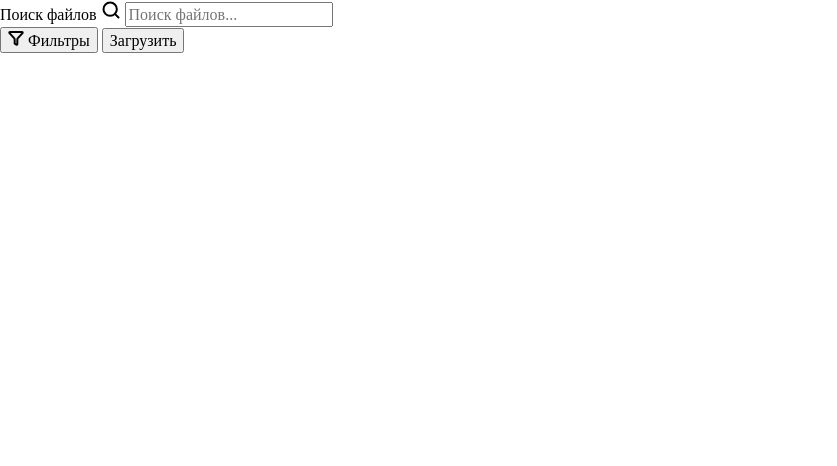
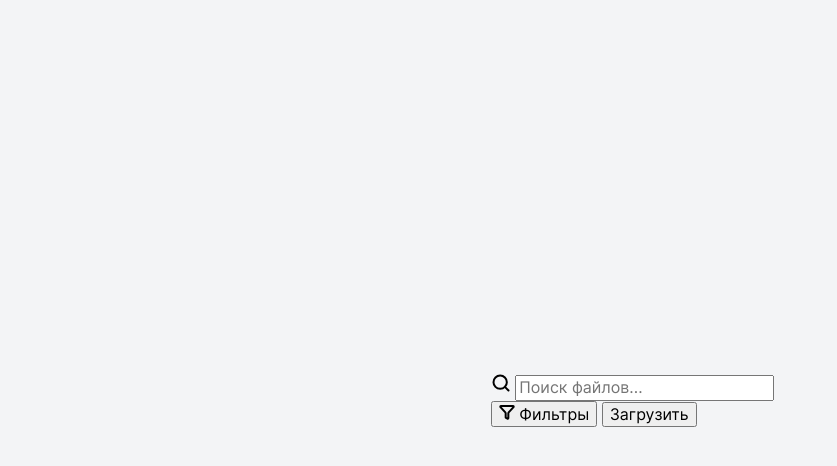
Before and after one commit to notsabyrka/panel-poiska-fajlov, a plain HTML site: page index.html in a window 1280 px wide. Shown: the whole page, without its empty margins (0-837 px from the left). Drawn offline with Linux system fonts and the light colour scheme.

Commit message:
style: add global styles

```diff
--- a/css/style.css
+++ b/css/style.css
@@ -206,3 +206,23 @@ svg * {
   font-style: normal;
   font-display: swap;
 }
+
+.visually-hidden {
+  position: absolute !important;
+  width: 1px !important;
+  height: 1px !important;
+  padding: 0 !important;
+  margin: -1px !important;
+  overflow: hidden !important;
+  clip-path: inset(50%) !important;
+  white-space: nowrap !important;
+  border: 0 !important;
+}
+
+body {
+  display: flex;
+  justify-content: center;
+  align-items: center;
+  font-family: 'Inter', sans-serif;
+  background-color: #f3f4f6;
+}
```
